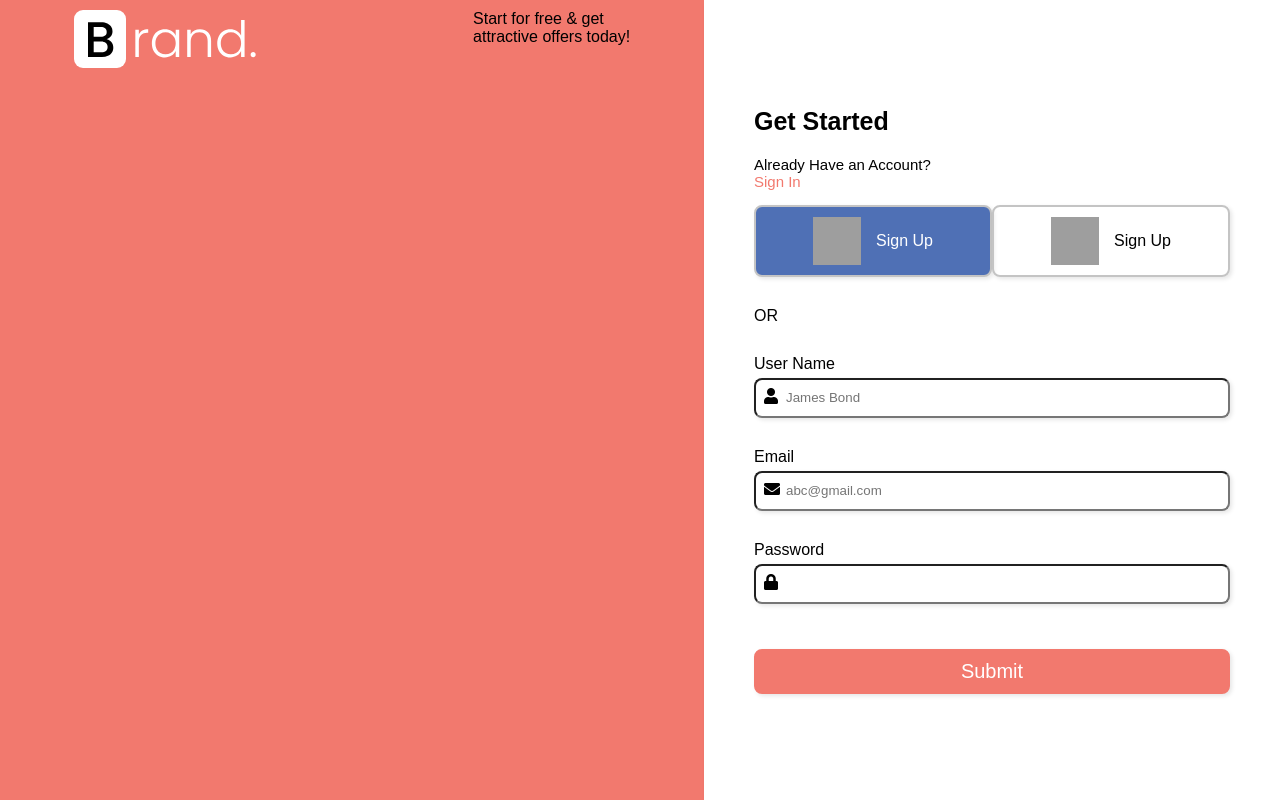
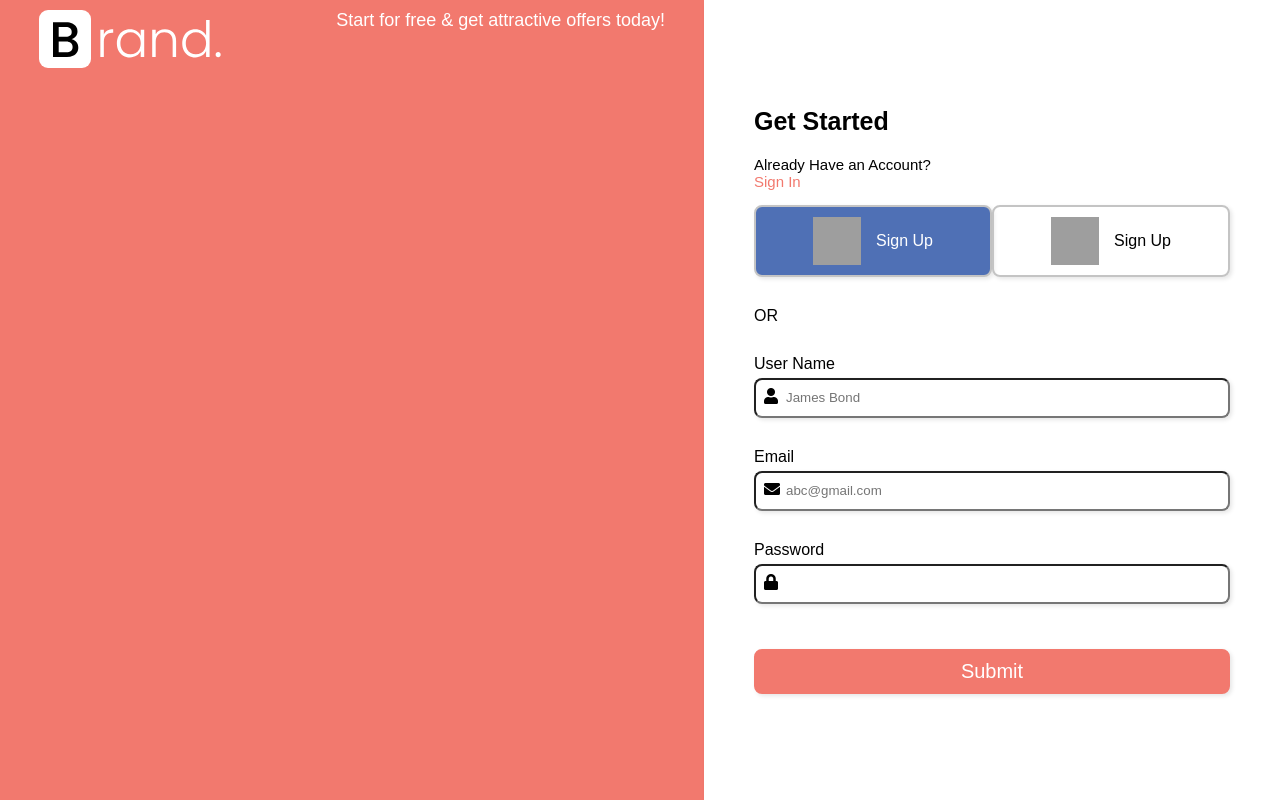
Before and after one commit to MaiThiHongNgoc/slot9, a plain HTML site: page index.html in a window 1280 px wide. Drawn offline with Linux system fonts and the light colour scheme; grey boxes are pictures that could not be loaded.

Commit message:
Update index.html

```diff
--- a/index.html
+++ b/index.html
@@ -18,7 +18,8 @@
                 <img src="images/logo.svg" alt="">
             </div>
             <div class="image"></div>
-            <div class="texr">Start for free & get<br> attractive offers today!</div>
+            <div style="background-image: url('images/background.svg')";></div>
+            <div class="text">Start for free & get<bssr> attractive offers today!</div>
 
 
         </div>
```
